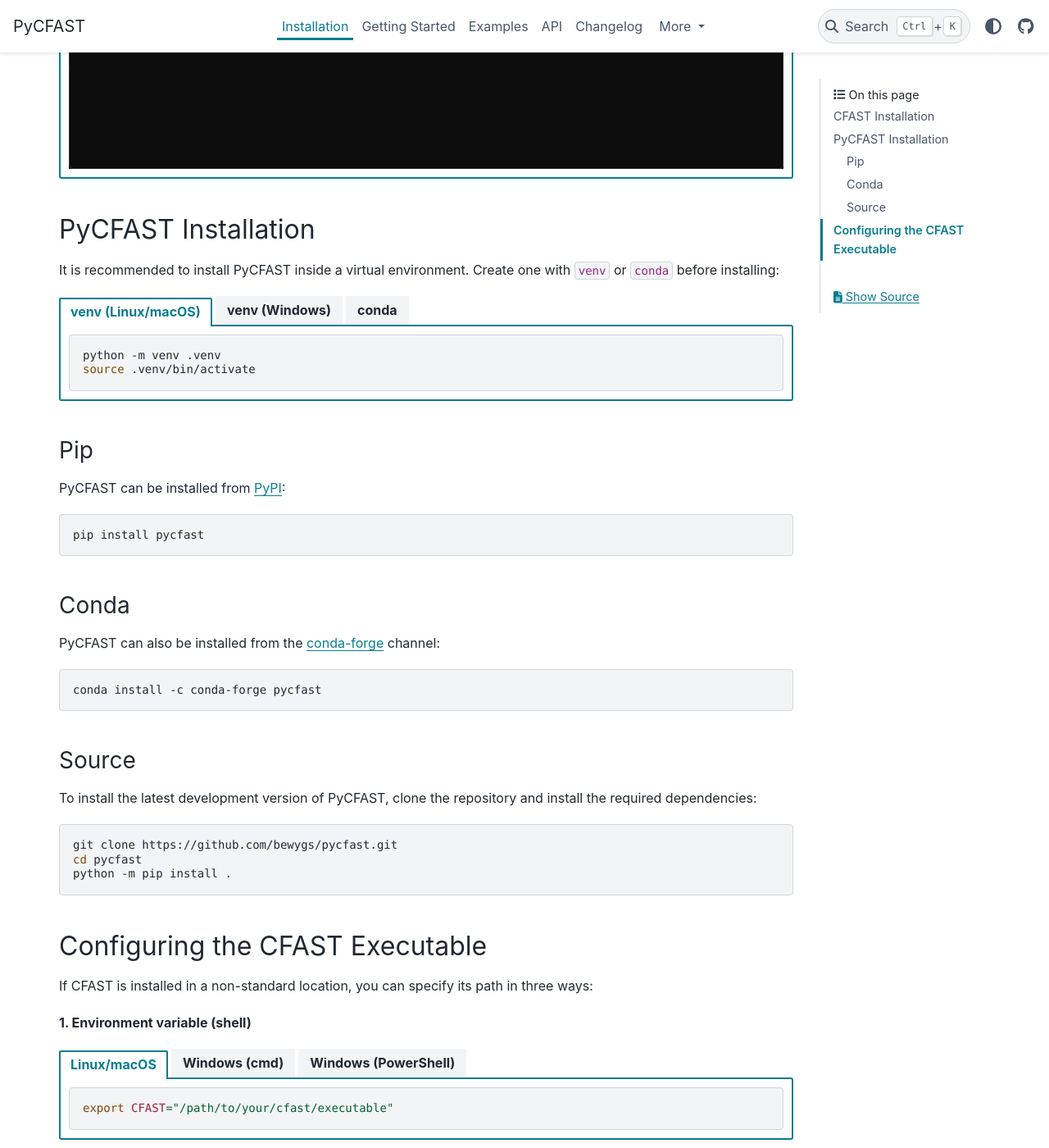
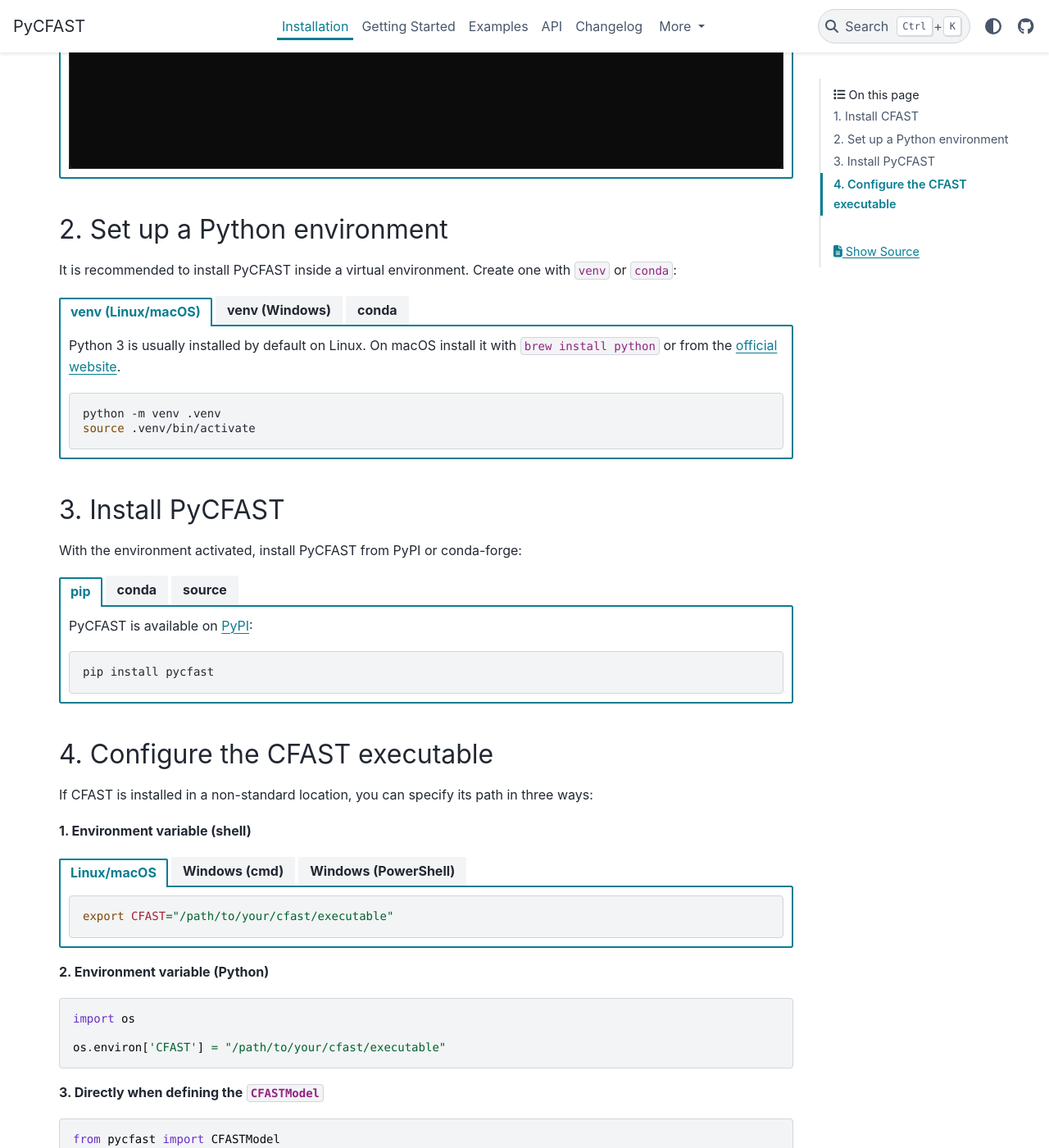
Before and after one commit to bewygs/pycfast, a Sphinx documentation site: the page built from docs/source/installation.rst, in a window 1280 px wide and 1400 px high, scrolled down 834 px. Shown: the whole window at 82% size. Built offline with Sphinx 7.4.7 and the PyData theme 0.15.4, drawn with Linux system fonts in a browser that asks for light colours; pages that are not in the unit, such as notebooks, are missing from menus; the version number could not be read and is left out; some of the changed text lies outside the part shown.

Commit message:
DOC: restructure installation page into numbered steps (#209)

```diff
--- a/docs/source/installation.rst
+++ b/docs/source/installation.rst
@@ -5,8 +5,8 @@
 itself. It is tested against CFAST **7.7.0** through **7.7.7**. Versions below **7.7.0** might work but are not
 guaranteed to be fully compatible.
 
-CFAST Installation
-------------------
+1. Install CFAST
+----------------
 
 CFAST is developed and distributed by NIST, independently of PyCFAST. Install it for your platform below,
 then make sure ``cfast`` is available in your PATH.
@@ -83,15 +83,19 @@
       flags for each platform target are defined in ``Build/CFAST/makefile``. Adjust them there to
       match your machine.
 
-PyCFAST Installation
---------------------
+2. Set up a Python environment
+------------------------------
 
-It is recommended to install PyCFAST inside a virtual environment. Create one with ``venv`` or ``conda`` before installing:
+It is recommended to install PyCFAST inside a virtual environment. Create one with ``venv`` or ``conda``:
 
 .. tab-set::
 
    .. tab-item:: venv (Linux/macOS)
       :sync: venv-unix
+
+      Python 3 is usually installed by default on Linux. On macOS install it with
+      ``brew install python`` or from the
+      `official website <https://www.python.org/downloads/macos/>`__.
 
       .. code-block:: bash
 
@@ -101,6 +105,9 @@
    .. tab-item:: venv (Windows)
       :sync: venv-win
 
+      Install the 64-bit version of Python 3 from the
+      `official website <https://www.python.org/downloads/windows/>`__.
+
       .. code-block:: bat
 
          python -m venv .venv
@@ -109,42 +116,52 @@
    .. tab-item:: conda
       :sync: conda
 
+      `Miniforge <https://conda-forge.org/download/>`_ is the recommended way to install
+      ``conda``.
+
       .. code-block:: bash
 
          conda create -n pycfast python=3.14
          conda activate pycfast
 
-Pip
-~~~
+3. Install PyCFAST
+------------------
 
-PyCFAST can be installed from `PyPI <https://pypi.org/project/pycfast>`_:
+With the environment activated, install PyCFAST from PyPI or conda-forge:
 
-.. code-block:: bash
+.. tab-set::
 
-    pip install pycfast
+   .. tab-item:: pip
+      :sync: pip
 
-Conda
-~~~~~
+      PyCFAST is available on `PyPI <https://pypi.org/project/pycfast>`_:
 
-PyCFAST can also be installed from the `conda-forge <https://anaconda.org/conda-forge/pycfast>`_ channel:
+      .. code-block:: bash
 
-.. code-block:: bash
+         pip install pycfast
 
-    conda install -c conda-forge pycfast
+   .. tab-item:: conda
+      :sync: conda
 
-Source
-~~~~~~
+      PyCFAST is available on the `conda-forge <https://anaconda.org/conda-forge/pycfast>`_ channel:
 
-To install the latest development version of PyCFAST, clone the repository and install the required dependencies:
+      .. code-block:: bash
 
-.. code-block:: bash
+         conda install -c conda-forge pycfast
 
-    git clone https://github.com/bewygs/pycfast.git
-    cd pycfast
-    python -m pip install .
+   .. tab-item:: source
+      :sync: source
 
-Configuring the CFAST Executable
----------------------------------
+      To install the latest development version, clone the repository and install it:
+
+      .. code-block:: bash
+
+         git clone https://github.com/bewygs/pycfast.git
+         cd pycfast
+         python -m pip install .
+
+4. Configure the CFAST executable
+----------------------------------
 
 If CFAST is installed in a non-standard location, you can specify its path in three ways:
 
```
